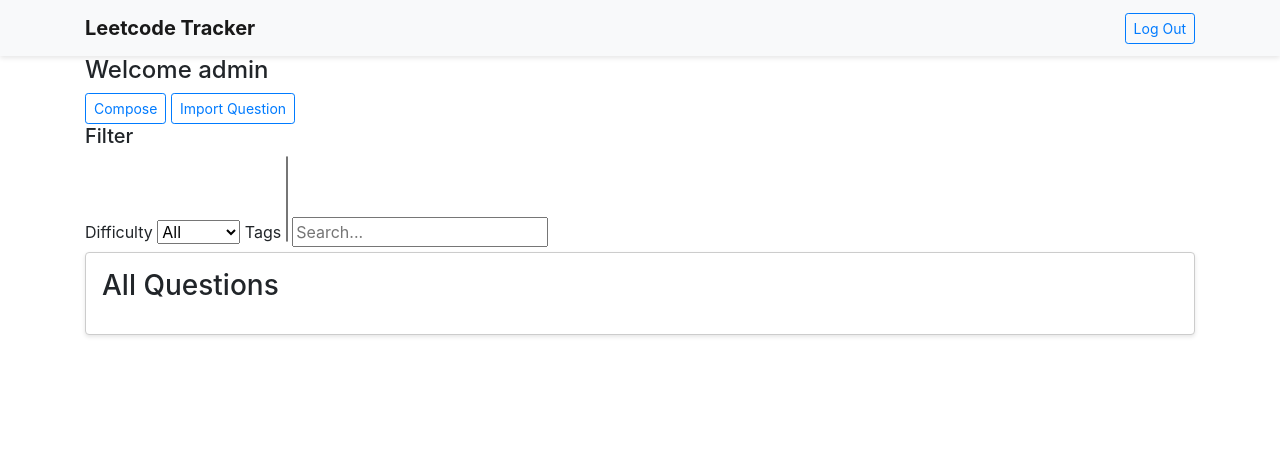
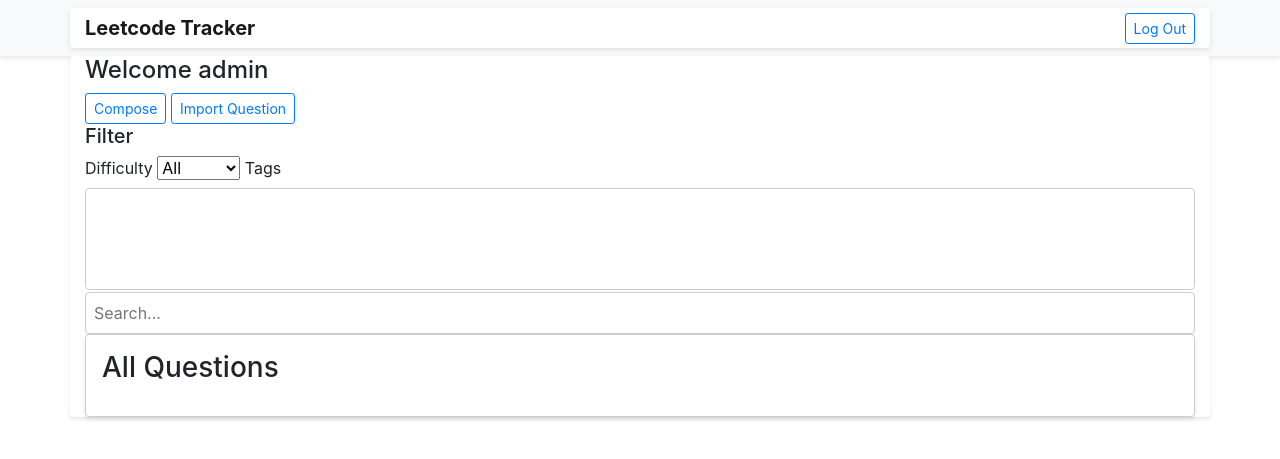
Before and after one commit to ArshPelia/Leetcode-Tracker, a Django app: page / in a window 1280 px wide. Shown: the top 459 px of the page. Run offline with Django 4.2, Linux system fonts and the light colour scheme; a user stored in the database is signed in; data comes from the database, SQL or seed files in the repository; data that the repository does not hold is empty; some libraries are stand-ins or nearby versions.

Commit message:
updated css

```diff
--- a/tracker/mainapp/static/mainapp/styles.css
+++ b/tracker/mainapp/static/mainapp/styles.css
@@ -21,6 +21,9 @@
     max-width: 1200px;
     margin: 0 auto;
     padding: 0 1rem;
+    background-color: #fff;
+    border-radius: 0.25rem;
+    box-shadow: 0 2px 4px rgba(0, 0, 0, 0.1);
 }
 
 /* Style buttons */
@@ -59,6 +62,12 @@
     border: 1px solid #ccc;
     border-radius: 0.25rem;
     font-size: 1rem;
+    transition: border-color 0.3s;
+}
+
+.form-control:focus {
+    border-color: #007bff;
+    box-shadow: 0 0 0 0.2rem rgba(0, 123, 255, 0.25);
 }
 
 .form-select {
@@ -108,8 +117,7 @@
     cursor: pointer;
 }
 
-/* ----------------------------HEADER-------------------------------- */
-
+/* HEADER STYLES */
 header {
     background-color: #ffffff;
     box-shadow: 0px 2px 5px rgba(0, 0, 0, 0.1);
@@ -117,21 +125,92 @@
 
 .navbar {
     padding: 1rem 0;
+    display: flex;
+    justify-content: space-between;
+    align-items: center;
 }
 
 .navbar-brand {
     font-size: 1.5rem;
     font-weight: bold;
     color: #333;
+    text-decoration: none;
 }
 
 .navbar-nav .nav-link {
     color: #333;
     font-weight: 500;
     transition: color 0.3s;
+    margin-right: 1rem;
+    text-decoration: none;
 }
 
 .navbar-nav .nav-link:hover {
     color: #007bff;
 }
-/* Add any additional styles as needed */
+
+/* GENERAL STYLES */
+body {
+    background-color: #f5f5f5;
+}
+/* Style buttons */
+.btn {
+    display: inline-block;
+    padding: 0.5rem 1rem;
+    border: none;
+    border-radius: 0.25rem;
+    font-size: 1rem;
+    text-align: center;
+    cursor: pointer;
+    transition: background-color 0.3s ease-in-out, color 0.3s ease-in-out;
+}
+
+.btn-primary {
+    background-color: #007bff;
+    color: white;
+}
+
+.btn-outline-primary {
+    background-color: transparent;
+    border: 1px solid #007bff;
+    color: #007bff;
+}
+
+.btn:hover {
+    background-color: #0056b3;
+    color: white;
+}
+
+/* TAG FILTER STYLES */
+#tags-filter {
+    width: 100%;
+    padding: 0.5rem;
+    border: 1px solid #ccc;
+    border-radius: 0.25rem;
+    font-size: 1rem;
+    background-color: white;
+}
+
+/* SEARCH INPUT STYLES */
+#search-input {
+    width: 100%;
+    padding: 0.5rem;
+    border: 1px solid #ccc;
+    border-radius: 0.25rem;
+    font-size: 1rem;
+}
+
+/* TABLE HOVER EFFECT */
+.table-hover tbody tr:hover {
+    background-color: #f0f0f0;
+}
+
+/* NOTES SECTION STYLES */
+#notes-section {
+    margin-top: 2rem;
+}
+
+#notes-list {
+    margin-top: 0.5rem;
+    padding-left: 1rem;
+}
```
